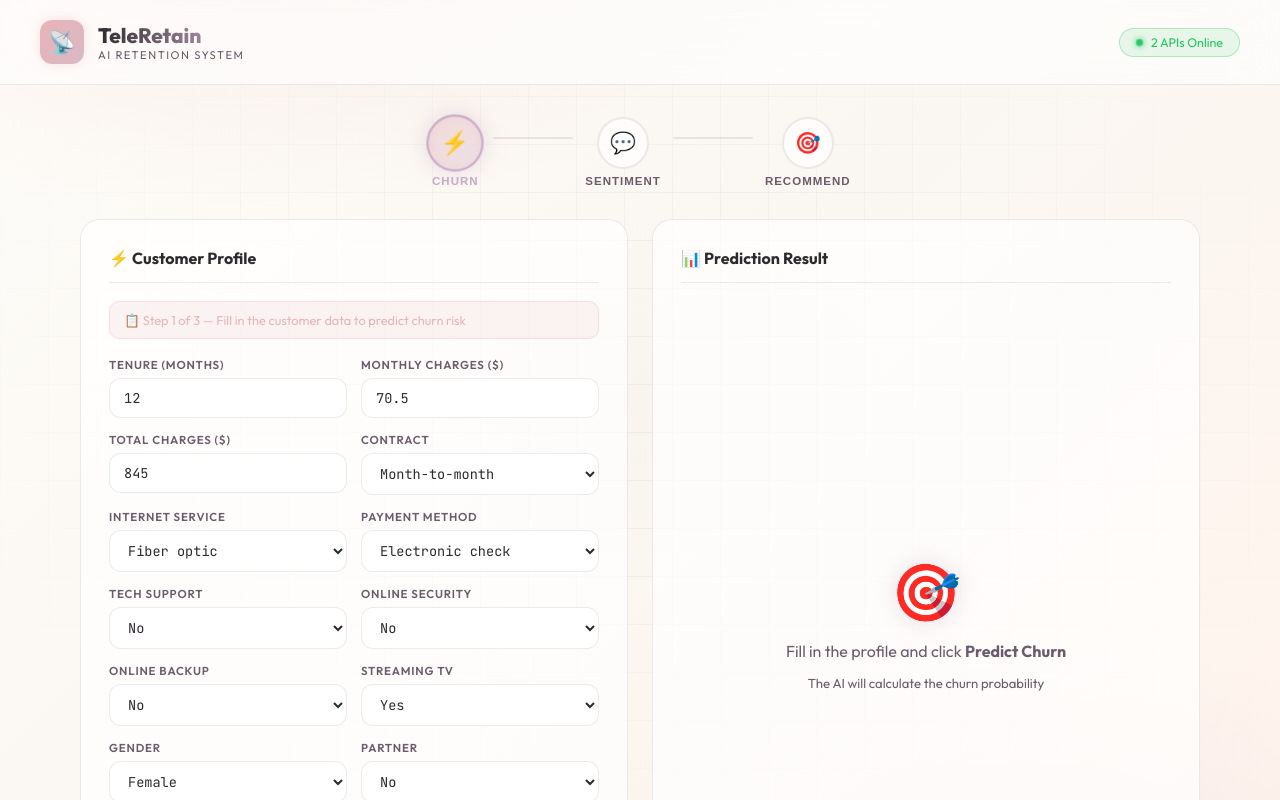
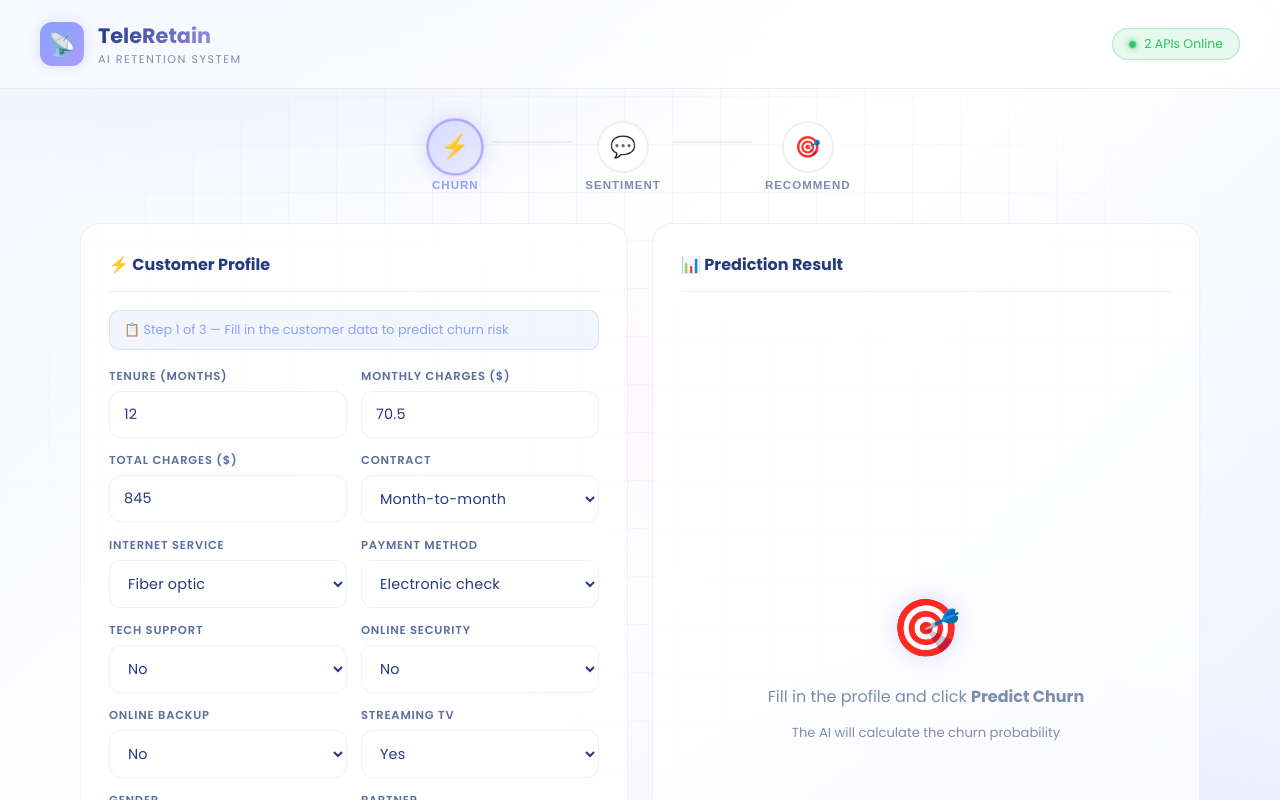
Before and after one commit to Yousra-khallou/Telecom-retention-system, a React (Create React App) app in the folder frontend/: page / in a window 1280 px wide. Shown: the top 800 px of the page. Built offline with nearby package versions, Linux system fonts and the light colour scheme.

Commit message:
Redesign: change palette

```diff
--- a/frontend/src/App.css
+++ b/frontend/src/App.css
@@ -1,4 +1,4 @@
-@import url('https://fonts.googleapis.com/css2?family=Outfit:wght@300;400;500;600;700;800&family=JetBrains+Mono:wght@400;500&display=swap');
+@import url('https://fonts.googleapis.com/css2?family=Outfit:wght@300;400;500;600;700;800&family=Poppins:wght@300;400;500;600;700&display=swap');
 
 *,
 *::before,
@@ -9,19 +9,18 @@
 }
 
 :root {
-  --bg-1: #fefcf8;
-  --bg-2: #faf7f2;
-  --glass: rgba(255, 255, 255, 0.7);
-  --glass-border: rgba(0, 0, 0, 0.08);
+  --bg-1: #f5f7ff;
+  --bg-2: #ffffff;
+  --glass: rgba(255, 255, 255, 0.75);
+  --glass-border: rgba(0, 0, 0, 0.06);
   --glass-hover: rgba(255, 255, 255, 0.9);
-  --primary-1: #e8b4b8;
-  /* rose poudré */
-  --primary-2: #c9a9c4;
-  /* lavande douce */
-  --accent: #d9b8c4;
-  /* rose lavande */
-  --text: #2d2a2e;
-  --muted: #6b5b6b;
+  --primary-1: #88a2ff;
+  --primary-2: #ab9dff;
+  --accent: #ffb2f7;
+  --success-light: #e3fc87;
+  --text: #253a82;
+  --text-light: #5a6e9e;
+  --muted: #7c8db0;
   --success: #22c55e;
   --warning: #f59e0b;
   --danger: #ef4444;
@@ -30,7 +29,7 @@
 }
 
 body {
-  font-family: 'Outfit', sans-serif;
+  font-family: 'Poppins', 'Outfit', sans-serif;
   background: var(--bg-1);
   color: var(--text);
   min-height: 100vh;
@@ -48,10 +47,10 @@ body {
   inset: 0;
   z-index: 0;
   background:
-    radial-gradient(ellipse 80% 60% at 20% -10%, rgba(232, 180, 184, 0.2) 0%, transparent 60%),
-    radial-gradient(ellipse 60% 50% at 80% 110%, rgba(201, 169, 196, 0.15) 0%, transparent 60%),
-    radial-gradient(ellipse 40% 40% at 50% 50%, rgba(217, 184, 196, 0.05) 0%, transparent 60%),
-    linear-gradient(135deg, #fefcf8 0%, #faf7f2 50%, #fff4ed 100%);
+    radial-gradient(ellipse 80% 60% at 20% -10%, rgba(136, 162, 255, 0.15) 0%, transparent 60%),
+    radial-gradient(ellipse 60% 50% at 80% 110%, rgba(171, 157, 255, 0.12) 0%, transparent 60%),
+    radial-gradient(ellipse 40% 40% at 50% 50%, rgba(255, 178, 247, 0.08) 0%, transparent 60%),
+    linear-gradient(135deg, #f5f7ff 0%, #ffffff 50%, #f0f3ff 100%);
 }
 
 .bg-grid {
@@ -59,8 +58,8 @@ body {
   inset: 0;
   z-index: 0;
   background-image:
-    linear-gradient(rgba(0, 0, 0, 0.03) 1px, transparent 1px),
-    linear-gradient(90deg, rgba(0, 0, 0, 0.03) 1px, transparent 1px);
+    linear-gradient(rgba(37, 58, 130, 0.04) 1px, transparent 1px),
+    linear-gradient(90deg, rgba(37, 58, 130, 0.04) 1px, transparent 1px);
   background-size: 48px 48px;
   mask-image: radial-gradient(ellipse at center, black 40%, transparent 80%);
 }
@@ -87,19 +86,19 @@ body {
 .logo-icon {
   width: 44px;
   height: 44px;
-  background: linear-gradient(135deg, var(--primary-1), var(--accent));
+  background: linear-gradient(135deg, var(--primary-1), var(--primary-2));
   border-radius: 12px;
   display: flex;
   align-items: center;
   justify-content: center;
   font-size: 22px;
-  box-shadow: 0 0 12px rgba(232, 180, 184, 0.4);
+  box-shadow: 0 0 16px rgba(136, 162, 255, 0.3);
 }
 
 .logo-title {
   font-size: 1.3rem;
   font-weight: 800;
-  background: linear-gradient(90deg, #2d2a2e, var(--primary-2));
+  background: linear-gradient(90deg, var(--text), var(--primary-2));
   -webkit-background-clip: text;
   -webkit-text-fill-color: transparent;
 }
@@ -192,15 +191,15 @@ body {
 
 .step-btn.active .step-circle {
   border-color: var(--primary-2);
-  background: linear-gradient(135deg, rgba(232, 180, 184, 0.4), rgba(201, 169, 196, 0.3));
-  box-shadow: 0 0 20px rgba(201, 169, 196, 0.4), inset 0 0 12px rgba(232, 180, 184, 0.2);
+  background: linear-gradient(135deg, rgba(136, 162, 255, 0.3), rgba(171, 157, 255, 0.2));
+  box-shadow: 0 0 20px rgba(171, 157, 255, 0.4);
   transform: scale(1.1);
 }
 
 .step-btn.done .step-circle {
-  border-color: var(--success);
-  background: rgba(34, 197, 94, 0.1);
-  box-shadow: 0 0 12px rgba(34, 197, 94, 0.2);
+  border-color: var(--success-light);
+  background: rgba(227, 252, 135, 0.15);
+  box-shadow: 0 0 12px rgba(227, 252, 135, 0.3);
 }
 
 .step-label {
@@ -214,11 +213,11 @@ body {
 }
 
 .step-btn.active .step-label {
-  color: var(--primary-2);
+  color: var(--primary-1);
 }
 
 .step-btn.done .step-label {
-  color: var(--success);
+  color: #8bb83c;
 }
 
 .step-connector {
@@ -233,15 +232,15 @@ body {
 }
 
 .step-connector.done {
-  background: linear-gradient(90deg, var(--success), var(--primary-2));
-  box-shadow: 0 0 6px rgba(34, 197, 94, 0.3);
+  background: linear-gradient(90deg, #8bb83c, var(--primary-2));
+  box-shadow: 0 0 6px rgba(227, 252, 135, 0.3);
 }
 
 .step-connector::after {
   content: '';
   position: absolute;
   inset: 0;
-  background: linear-gradient(90deg, transparent, rgba(0, 0, 0, 0.08), transparent);
+  background: linear-gradient(90deg, transparent, rgba(0, 0, 0, 0.06), transparent);
   animation: shimmer 2s infinite;
 }
 
@@ -294,7 +293,7 @@ body {
   }
 }
 
-/* ── Glass Card (clair) ── */
+/* ── Glass Card ── */
 .card {
   background: var(--glass);
   border: 1px solid var(--glass-border);
@@ -308,8 +307,8 @@ body {
 }
 
 .card:hover {
-  border-color: rgba(201, 169, 196, 0.4);
-  box-shadow: 0 8px 30px rgba(0, 0, 0, 0.05);
+  border-color: rgba(136, 162, 255, 0.4);
+  box-shadow: 0 8px 30px rgba(0, 0, 0, 0.03);
 }
 
 .card-title {
@@ -327,15 +326,15 @@ body {
   display: flex;
   align-items: center;
   gap: 10px;
-  background: rgba(232, 180, 184, 0.15);
-  border: 1px solid rgba(232, 180, 184, 0.3);
+  background: rgba(136, 162, 255, 0.1);
+  border: 1px solid rgba(136, 162, 255, 0.25);
   border-radius: 10px;
   padding: 10px 14px;
   font-size: 0.8rem;
   color: var(--primary-1);
 }
 
-/* ── Form ── */
+/* ── Formulaires – style d'écriture modernisé ── */
 .form-grid {
   display: grid;
   grid-template-columns: 1fr 1fr;
@@ -349,14 +348,16 @@ body {
 }
 
 .field label {
+  font-family: 'Poppins', sans-serif;
   font-size: 0.72rem;
-  color: var(--muted);
   font-weight: 600;
+  color: var(--text-light);
   text-transform: uppercase;
   letter-spacing: 0.8px;
 }
 
 .field-hint {
+  font-family: 'Poppins', sans-serif;
   font-size: 0.7rem;
   color: var(--muted);
 }
@@ -365,13 +366,15 @@ input[type="number"],
 input[type="text"],
 select,
 .textarea {
-  background: rgba(255, 255, 255, 0.8);
+  font-family: 'Poppins', sans-serif;
+  font-size: 0.9rem;
+  font-weight: 400;
+  letter-spacing: 0.2px;
+  background: rgba(255, 255, 255, 0.9);
   border: 1px solid var(--glass-border);
   border-radius: var(--radius-sm);
   color: var(--text);
-  font-family: 'JetBrains Mono', monospace;
-  font-size: 0.85rem;
-  padding: 10px 14px;
+  padding: 12px 14px;
   width: 100%;
   outline: none;
   transition: border-color 0.2s, background 0.2s, box-shadow 0.2s;
@@ -380,14 +383,14 @@ select,
 input:focus,
 select:focus,
 .textarea:focus {
-  border-color: var(--primary-2);
-  background: rgba(232, 180, 184, 0.1);
-  box-shadow: 0 0 0 3px rgba(201, 169, 196, 0.2);
+  border-color: var(--primary-1);
+  background: white;
+  box-shadow: 0 0 0 3px rgba(136, 162, 255, 0.2);
 }
 
 select option {
   background: #fff;
-  color: #2d2a2e;
+  color: var(--text);
 }
 
 .textarea {
@@ -395,6 +398,7 @@ select option {
 }
 
 .char-count {
+  font-family: 'Poppins', sans-serif;
   font-size: 0.7rem;
   color: var(--muted);
   text-align: right;
@@ -406,10 +410,10 @@ input[type="range"] {
   padding: 0;
   cursor: pointer;
   height: 20px;
-  accent-color: var(--primary-2);
+  accent-color: var(--primary-1);
 }
 
-/* ── Button ── */
+/* ── Boutons ── */
 .btn-primary {
   display: flex;
   align-items: center;
@@ -421,13 +425,13 @@ input[type="range"] {
   animation: gradientShift 3s ease infinite;
   border: none;
   border-radius: var(--radius-sm);
-  color: #2d2a2e;
-  font-family: 'Outfit', sans-serif;
+  color: #253a82;
+  font-family: 'Poppins', sans-serif;
   font-size: 0.95rem;
   font-weight: 700;
   cursor: pointer;
   letter-spacing: 0.3px;
-  box-shadow: 0 4px 12px rgba(232, 180, 184, 0.3);
+  box-shadow: 0 4px 12px rgba(136, 162, 255, 0.3);
   transition: transform 0.2s, box-shadow 0.2s, opacity 0.2s;
 }
 
@@ -447,7 +451,7 @@ input[type="range"] {
 
 .btn-primary:hover:not(:disabled) {
   transform: translateY(-2px);
-  box-shadow: 0 8px 20px rgba(232, 180, 184, 0.4);
+  box-shadow: 0 8px 20px rgba(136, 162, 255, 0.4);
 }
 
 .btn-primary:disabled {
@@ -455,18 +459,17 @@ input[type="range"] {
   cursor: not-allowed;
 }
 
-/* Next button */
 .btn-next {
   display: flex;
   align-items: center;
   justify-content: center;
   gap: 8px;
   padding: 10px 20px;
-  background: rgba(232, 180, 184, 0.2);
-  border: 1px solid rgba(201, 169, 196, 0.4);
+  background: rgba(136, 162, 255, 0.15);
+  border: 1px solid rgba(171, 157, 255, 0.4);
   border-radius: var(--radius-sm);
-  color: var(--primary-2);
-  font-family: 'Outfit', sans-serif;
+  color: var(--primary-1);
+  font-family: 'Poppins', sans-serif;
   font-size: 0.85rem;
   font-weight: 600;
   cursor: pointer;
@@ -475,7 +478,7 @@ input[type="range"] {
 }
 
 .btn-next:hover {
-  background: rgba(232, 180, 184, 0.35);
+  background: rgba(136, 162, 255, 0.25);
   transform: translateX(4px);
 }
 
@@ -483,8 +486,8 @@ input[type="range"] {
   display: inline-block;
   width: 16px;
   height: 16px;
-  border: 2px solid rgba(45, 42, 46, 0.2);
-  border-top-color: var(--primary-2);
+  border: 2px solid rgba(37, 58, 130, 0.2);
+  border-top-color: var(--primary-1);
   border-radius: 50%;
   animation: spin 0.6s linear infinite;
 }
@@ -497,10 +500,11 @@ input[type="range"] {
 
 /* ── Error ── */
 .error-box {
-  background: rgba(239, 68, 68, 0.1);
+  background: rgba(239, 68, 68, 0.08);
   border: 1px solid rgba(239, 68, 68, 0.3);
   border-radius: var(--radius-sm);
   padding: 12px 16px;
+  font-family: 'Poppins', sans-serif;
   font-size: 0.82rem;
   color: #b91c1c;
   backdrop-filter: blur(10px);
@@ -521,7 +525,7 @@ input[type="range"] {
 
 .empty-icon {
   font-size: 3.5rem;
-  filter: drop-shadow(0 0 12px rgba(201, 169, 196, 0.4));
+  filter: drop-shadow(0 0 12px rgba(171, 157, 255, 0.4));
 }
 
 .empty-sub {
@@ -531,11 +535,11 @@ input[type="range"] {
 .loading-ring {
   width: 52px;
   height: 52px;
-  border: 3px solid rgba(0, 0, 0, 0.1);
-  border-top-color: var(--primary-2);
+  border: 3px solid rgba(0, 0, 0, 0.08);
+  border-top-color: var(--primary-1);
   border-radius: 50%;
   animation: spin 0.8s linear infinite;
-  box-shadow: 0 0 12px rgba(201, 169, 196, 0.3);
+  box-shadow: 0 0 12px rgba(136, 162, 255, 0.3);
 }
 
 /* ── Result ── */
@@ -563,7 +567,7 @@ input[type="range"] {
   transform: translateX(-50%);
   font-size: 2.2rem;
   font-weight: 800;
-  font-family: 'JetBrains Mono', monospace;
+  font-family: 'Poppins', sans-serif;
   background: linear-gradient(135deg, var(--primary-2), var(--accent));
   -webkit-background-clip: text;
   -webkit-text-fill-color: transparent;
@@ -612,14 +616,14 @@ input[type="range"] {
 }
 
 .stat:hover {
-  border-color: rgba(201, 169, 196, 0.4);
-  background: rgba(232, 180, 184, 0.1);
+  border-color: rgba(136, 162, 255, 0.4);
+  background: rgba(136, 162, 255, 0.05);
 }
 
 .stat-val {
   font-size: 1.5rem;
   font-weight: 700;
-  font-family: 'JetBrains Mono', monospace;
+  font-family: 'Poppins', sans-serif;
 }
 
 .stat-key {
@@ -634,7 +638,7 @@ input[type="range"] {
 .sentiment-emoji {
   font-size: 4.5rem;
   text-align: center;
-  filter: drop-shadow(0 0 12px rgba(201, 169, 196, 0.4));
+  filter: drop-shadow(0 0 12px rgba(171, 157, 255, 0.4));
 }
 
 .confidence-label {
@@ -713,22 +717,22 @@ input[type="range"] {
 }
 
 .example-chip {
-  background: rgba(232, 180, 184, 0.15);
-  border: 1px solid rgba(232, 180, 184, 0.3);
+  background: rgba(136, 162, 255, 0.1);
+  border: 1px solid rgba(136, 162, 255, 0.25);
   border-radius: 8px;
   padding: 6px 12px;
+  font-family: 'Poppins', sans-serif;
   font-size: 0.72rem;
   color: var(--muted);
   cursor: pointer;
   text-align: left;
   transition: all 0.2s;
-  font-family: 'Outfit', sans-serif;
 }
 
 .example-chip:hover {
-  border-color: var(--primary-2);
+  border-color: var(--primary-1);
   color: var(--text);
-  background: rgba(232, 180, 184, 0.25);
+  background: rgba(136, 162, 255, 0.2);
 }
 
 /* ── Reco ── */
@@ -796,8 +800,8 @@ input[type="range"] {
 }
 
 .reco-card:hover {
-  border-color: rgba(201, 169, 196, 0.5);
-  background: rgba(232, 180, 184, 0.1);
+  border-color: rgba(136, 162, 255, 0.5);
+  background: rgba(136, 162, 255, 0.05);
   transform: translateX(4px);
 }
 
@@ -814,7 +818,7 @@ input[type="range"] {
 }
 
 .reco-rank {
-  font-family: 'JetBrains Mono', monospace;
+  font-family: 'Poppins', sans-serif;
   font-size: 0.75rem;
   color: var(--muted);
   min-width: 24px;
@@ -840,21 +844,21 @@ input[type="range"] {
 }
 
 .reco-action {
-  background: linear-gradient(135deg, rgba(232, 180, 184, 0.3), rgba(201, 169, 196, 0.3));
-  border: 1px solid rgba(201, 169, 196, 0.5);
+  background: linear-gradient(135deg, rgba(136, 162, 255, 0.2), rgba(171, 157, 255, 0.2));
+  border: 1px solid rgba(136, 162, 255, 0.5);
   border-radius: 8px;
-  color: var(--primary-2);
+  color: var(--primary-1);
   padding: 6px 14px;
+  font-family: 'Poppins', sans-serif;
   font-size: 0.78rem;
   font-weight: 700;
   cursor: pointer;
   transition: all 0.2s;
   white-space: nowrap;
-  font-family: 'Outfit', sans-serif;
 }
 
 .reco-action:hover {
-  background: rgba(232, 180, 184, 0.5);
+  background: rgba(136, 162, 255, 0.4);
   transform: scale(1.05);
 }
 
--- a/frontend/src/components/RecoForm.js
+++ b/frontend/src/components/RecoForm.js
@@ -50,7 +50,7 @@ export default function RecoForm({ initialChurnScore }) {
           📋 Step 3 of 3 — Get personalized retention offers
           {initialChurnScore !== null && initialChurnScore !== undefined && (
             <span style={{ marginLeft: 8, color: "#a855f7" }}>
-              · Churn score auto-filled from Step 1 ✓
+              · Churn score auto-filled from Step 1
             </span>
           )}
         </div>
@@ -135,7 +135,7 @@ export default function RecoForm({ initialChurnScore }) {
                 <div className="stat-key">Churn Score</div>
               </div>
               <div className="stat">
-                <div className="stat-val" style={{ background: "linear-gradient(135deg,#e8b4b8,#c9a9c4)", WebkitBackgroundClip: "text", WebkitTextFillColor: "transparent" }}>
+                <div className="stat-val" style={{ background: "linear-gradient(135deg,#88a2ff,#ab9dff)", WebkitBackgroundClip: "text", WebkitTextFillColor: "transparent" }}>
                   {result.recommendations.length}
                 </div>
                 <div className="stat-key">Offers</div>
```
